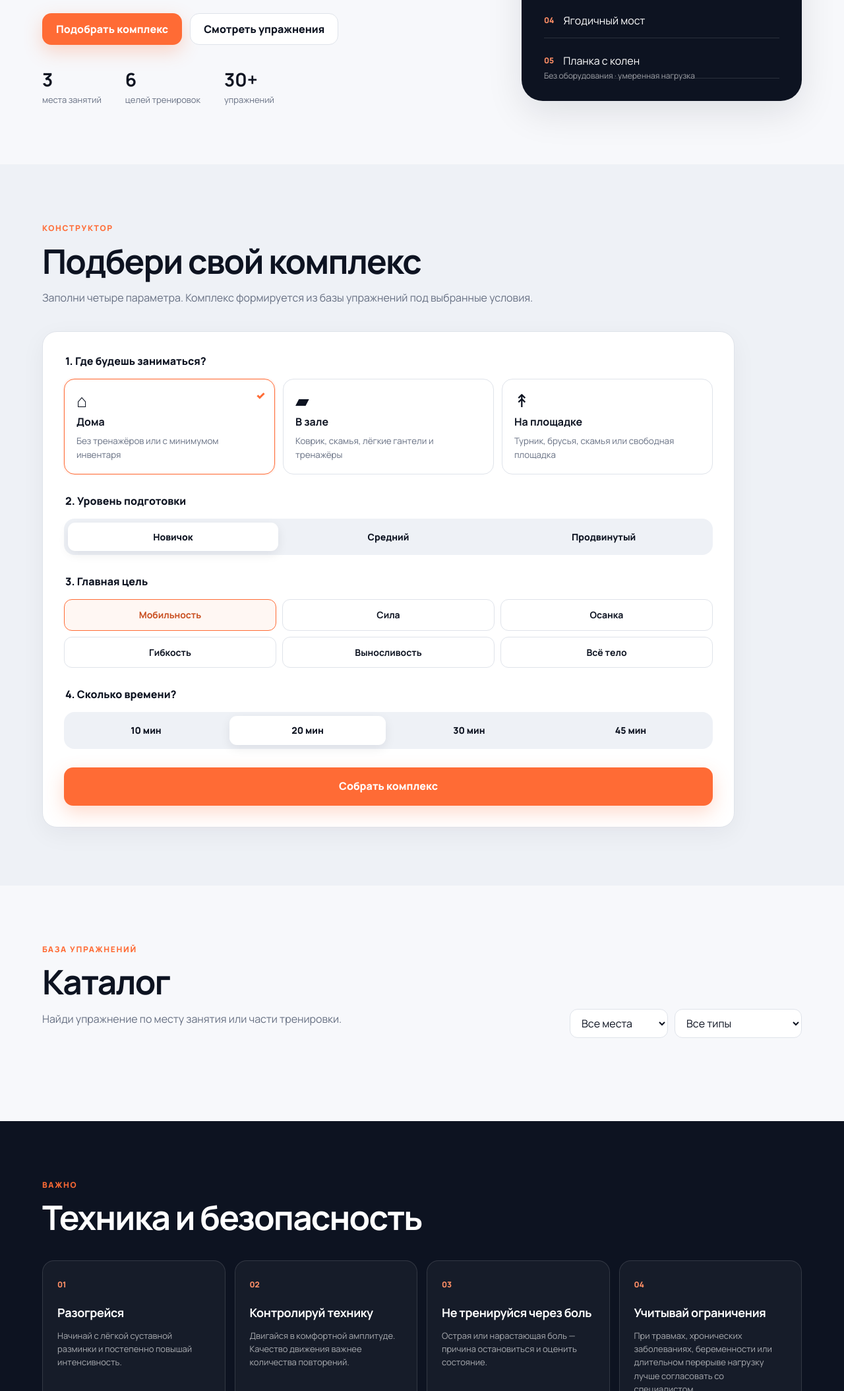
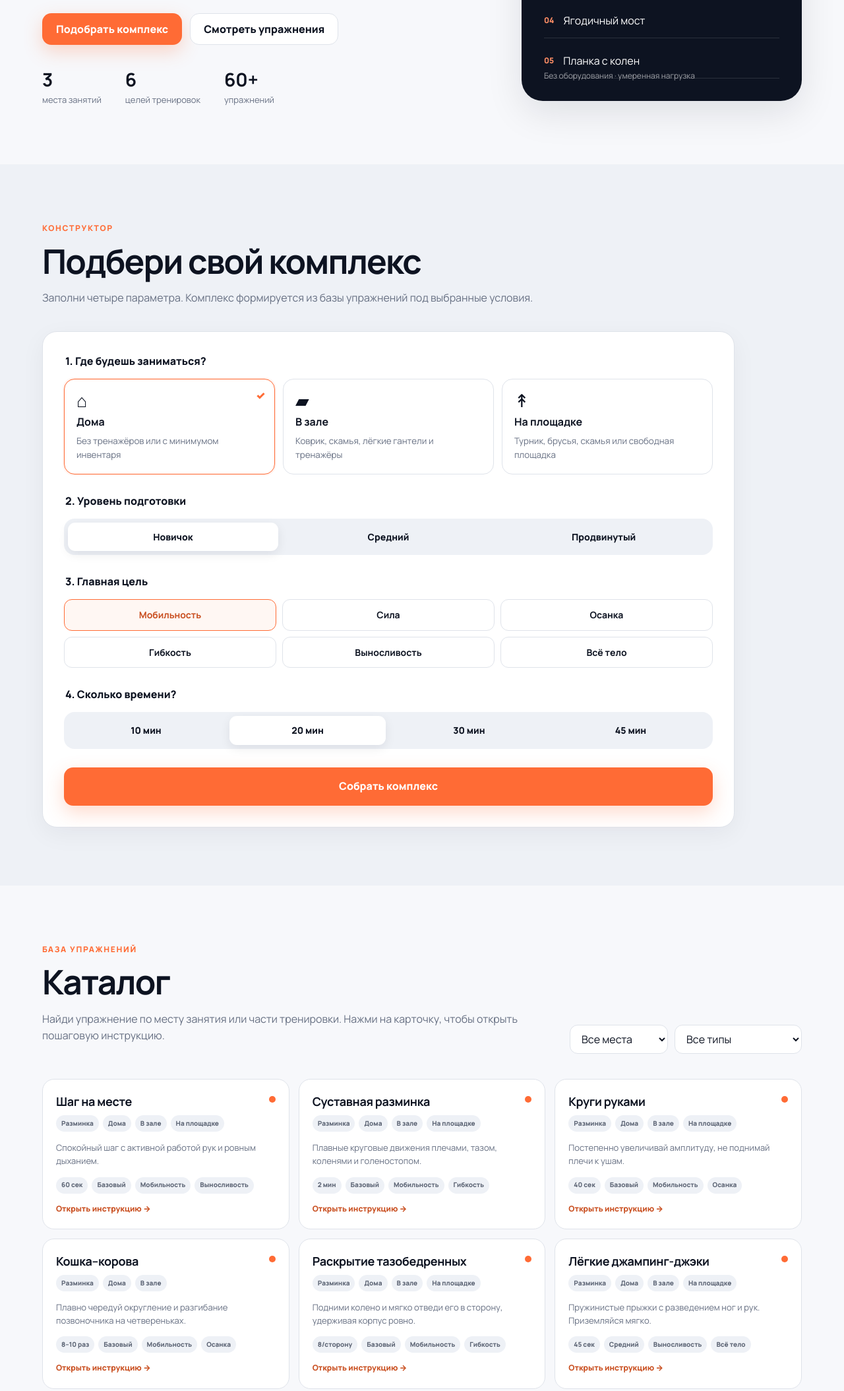
Before and after one commit to alexkhm228-afk/site, a plain HTML site: page index.html in a window 1280 px wide. Shown: the part 499-2607 px from the top of the page at 66% size. Drawn offline with Linux system fonts and the light colour scheme.

Commit message:
Load exercise data and instruction guides

```diff
--- a/index.html
+++ b/index.html
@@ -37,7 +37,7 @@
         <div class="hero-stats" aria-label="Возможности сайта">
           <div><strong>3</strong><span>места занятий</span></div>
           <div><strong>6</strong><span>целей тренировок</span></div>
-          <div><strong>30+</strong><span>упражнений</span></div>
+          <div><strong>60+</strong><span>упражнений</span></div>
         </div>
       </div>
       <div class="hero-card" aria-label="Пример тренировки">
@@ -130,7 +130,7 @@
           <button class="button ghost compact" type="button" id="shuffleButton">Другой вариант</button>
         </div>
         <div class="workout-list" id="workoutList"></div>
-        <div class="result-note">Ориентируйся на самочувствие и качество техники. При боли, головокружении или необычной одышке прекрати занятие.</div>
+        <div class="result-note">Нажми на любое упражнение, чтобы открыть инструкцию по технике. Ориентируйся на самочувствие: при боли, головокружении или необычной одышке прекрати занятие.</div>
       </section>
     </section>
 
@@ -139,7 +139,7 @@
         <div>
           <p class="eyebrow">База упражнений</p>
           <h2>Каталог</h2>
-          <p>Найди упражнение по месту занятия или части тренировки.</p>
+          <p>Найди упражнение по месту занятия или части тренировки. Нажми на карточку, чтобы открыть пошаговую инструкцию.</p>
         </div>
         <div class="catalog-controls">
           <select id="catalogPlace" aria-label="Фильтр по месту">
@@ -182,6 +182,8 @@
     <a href="#top">Наверх ↑</a>
   </footer>
 
+  <script src="data.js"></script>
+  <script src="guides.js"></script>
   <script src="app.js"></script>
 </body>
 </html>
```
